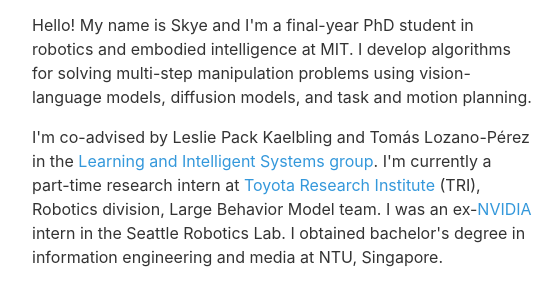
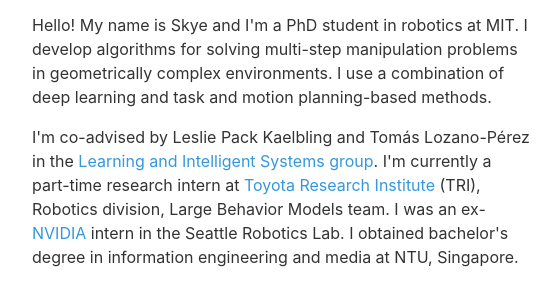
Before and after one commit to zt-yang/zhutian-yang-website, an Eleventy site: page index.njk in a window 1280 px wide. Shown: the part 184-486 px from the top of the page, 208-762 px from the left. Built offline with nearby package versions, Linux system fonts and the light colour scheme; Eleventy itself is replaced by a stand-in of ours; files that its build step writes are made by us from their sources; what @grimlink/eleventy-plugin-sass would draw is missing.

Commit message:
popi arxiv

```diff
--- a/index.njk
+++ b/index.njk
@@ -149,7 +149,7 @@
               <img src="https://raw.githubusercontent.com/zt-yang/zhutian-yang-website/main/img/zhutianyang.jpg?token=GHSAT0AAAAAABZLZPSEQFWPM4YB67NHZED4Y3CZFKQ" alt="Zhutian Yang" width="100%">
             </div>
 
-            <p>Hello! My name is Skye and I'm a final-year PhD student in robotics and embodied intelligence at MIT. I develop algorithms for solving multi-step manipulation problems using vision-language models, diffusion models, and task and motion planning. </p><p>I'm co-advised by Leslie Pack Kaelbling and Tomás Lozano-Pérez in the <a href="https://lis.csail.mit.edu/">Learning and Intelligent Systems group</a>. I'm currently a part-time research intern at <a href="https://www.tri.global/our-work/robotics">Toyota Research Institute</a> (TRI), Robotics division,  Large Behavior Model team. I was an ex-<a href="https://research.nvidia.com/labs/srl/">NVIDIA</a> intern in the Seattle Robotics Lab. I obtained bachelor's degree in information engineering and media at NTU, Singapore.</p>
+            <p>Hello! My name is Skye and I'm a PhD student in robotics at MIT. I develop algorithms for solving multi-step manipulation problems in geometrically complex environments. I use a combination of deep learning and task and motion planning-based methods. </p><p>I'm co-advised by Leslie Pack Kaelbling and Tomás Lozano-Pérez in the <a href="https://lis.csail.mit.edu/">Learning and Intelligent Systems group</a>. I'm currently a part-time research intern at <a href="https://www.tri.global/our-work/robotics">Toyota Research Institute</a> (TRI), Robotics division,  Large Behavior Models team. I was an ex-<a href="https://research.nvidia.com/labs/srl/">NVIDIA</a> intern in the Seattle Robotics Lab. I obtained bachelor's degree in information engineering and media at NTU, Singapore.</p>
           </td>
 
           <td class="photo-column">
```
